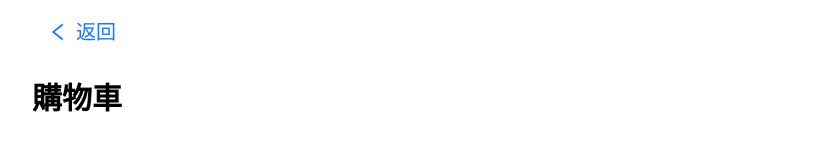
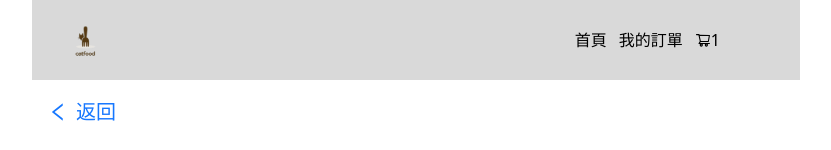
Before and after one commit to jiweihong0/Rubyeats, a Vue app: page /cart in a window 1280 px wide. Shown: the top 150 px of the page, without its empty margins (224-1055 px from the left). Built offline with nearby package versions, Linux system fonts and the light colour scheme.

Commit message:
feat: add header and modify header style.

```diff
--- a/src/components/ClientHeader.vue
+++ b/src/components/ClientHeader.vue
@@ -1,26 +1,34 @@
 
 <template>
-    <header class="flex items-center justify-between w-full h-20 bg-graybg">
-        <div class="w-20 h-10 ml-5 bg-gray-700 ">
-            <a href="/main">
-                <img src="" alt="Icon">
+    <header class="sticky top-0 z-20 flex items-center justify-between w-full h-20 bg-graybg">
+        <div class="h-full">
+            <a href="/restaurants">
+                <img :src="ClientIcon" alt="Icon" class="aspect-[4/3] h-full">
             </a>
         </div>
         <div class="flex flex-row gap-3 mr-20">
-            <a href="/vendor/restaurant/edit/1">
+            <a href="/restaurants">
                 首頁
             </a>
-            <a href="/main">
+            <a href="/client/order">
                 我的訂單
             </a>
-            <a href="/main">
-                設定
+
+            <a class="flex items-center" href="/cart">
+                <ShoppingCartOutlined />
+                {{ cartProvider.methods.getTotalMealTypeCount() }}
             </a>
-            <a href="/main">
-                <img src="../assets/cart.png" alt="Icon">
-            </a>
-            <div>1</div>
         </div>
     </header>
 
 </template>
+
+
+<script setup lang="ts">
+import useGetCartProvider from '../provider/useCartProvider';
+import { ShoppingCartOutlined } from '@ant-design/icons-vue'
+import ClientIcon from "../assets/Icon.png";
+
+const cartProvider = useGetCartProvider();
+
+</script>
--- a/src/layouts/index.vue
+++ b/src/layouts/index.vue
@@ -1,6 +1,6 @@
 <template>
     <div class="flex flex-col items-center w-screen h-full">
-        <div class="w-full max-w-3xl overflow-hidden">
+        <div class="w-full max-w-3xl">
             <slot />
         </div>
     </div>
--- a/src/views/restaurants/Cart.vue
+++ b/src/views/restaurants/Cart.vue
@@ -3,12 +3,15 @@ import Layout from "../../layouts/index.vue"
 import MealInOrderCard from '../../components/card/MealInOrderCard.vue'
 import useGetCartProvider from "../../provider/useCartProvider";
 import { LeftOutlined } from "@ant-design/icons-vue";
+import ClientHeader from "../../components/ClientHeader.vue";
 
 const cartData = useGetCartProvider();
 
 </script>
 <template>
     <Layout class="px-8">
+
+      <ClientHeader />
 
       <div class="py-4">
         <a-button
--- a/src/views/restaurants/ClientOrdersPage.vue
+++ b/src/views/restaurants/ClientOrdersPage.vue
@@ -1,17 +1,11 @@
 <script setup lang="ts">
 import ClientHeader from '../../components/ClientHeader.vue';
 import OrderCard from '../../components/card/orderCard.vue';
-import { ref } from 'vue'
-const showButton = ref(false)
-
-const handleButton = () => {
-    showButton.value = !showButton.value
-}
+import Layout from "../../layouts/index.vue"
 
 </script>
 <template>
-    <div class="flex flex-col items-center w-screen h-ful">
-        <div class="w-full max-w-3xl ">
+  <Layout>
     <ClientHeader/>
 
     <div>
@@ -34,6 +28,5 @@ const handleButton = () => {
         <OrderCard/>
       </div>
     </div>
-        </div>
-    </div>
+  </Layout>
 </template>
--- a/src/views/restaurants/index.vue
+++ b/src/views/restaurants/index.vue
@@ -1,5 +1,6 @@
 <template>
     <Layout>
+        <ClientHeader class="mb-4"/>
         <div class="flex justify-between w-full">
           <a-input placeholder="餐廳名稱" />
             <a-button type="link" href="/recommand-setting">設定推薦</a-button>
@@ -19,6 +20,7 @@ import RestaurantList from "../../components/list/restaurantList.vue";
 import RestaurantGrid from "../../components/list/restaurantGrid.vue";
 import useGetRecommandation from "../../hooks/useRecommandation";
 import getRecommandationRestaurant from "../../utils/getRecommandation"
+import ClientHeader from "../../components/ClientHeader.vue";
 type Restaurant = InstanceType<typeof RestaurantList>["restaurants"][0];
 
 const restaurants = reactive<Restaurant[]>([]);
```
Also changed, not shown: src/assets/Icon.png (added). Lines whose indentation alone changed are shown as unchanged.
